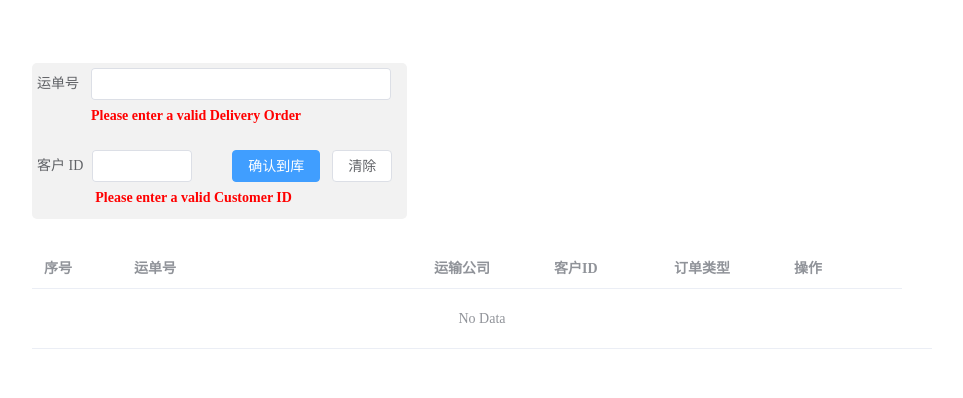
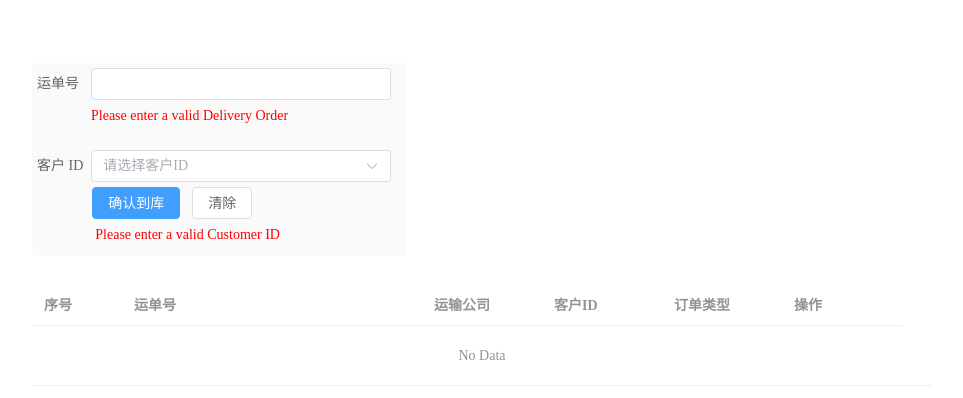
Before and after one commit to sojoongg/eie-houtai, a Vue app: page / in a window 1280 px wide. Both pictures are taken after a click on the button "确认到库". Shown: the top 398 px of the page, without its empty margins (158-1121 px from the left). Built offline with nearby package versions, Linux system fonts and the light colour scheme.

Commit message:
添加dropdown update

```diff
--- a/src/App.vue
+++ b/src/App.vue
@@ -5,23 +5,40 @@
         <el-form-item label="运单号" style="padding-top: 5px">
           <el-input v-model="formData.DOrder" style="width: 300px" />
 
-          <strong v-if="this.errors.length" style="color: red"
-            >Please enter a valid Delivery Order</strong
-          >
+          <p v-if="this.errors.length" style="color: red">
+            Please enter a valid Delivery Order
+          </p>
         </el-form-item>
 
         <el-form-item label="客户 ID" style="padding-bottom: 5px">
-          <el-input
+          <!-- <el-input
             v-model.trim="formData.customerID"
             style="width: 100px; margin-left: -3px"
-          />
-          <el-button type="primary" @click="checkForm" style="margin-left: 40px"
+          /> -->
+          <el-select
+            v-model="formData.customerID"
+            multiple
+            filterable
+            allow-create
+            default-first-option
+            :reserve-keyword="false"
+            placeholder="请选择客户ID"
+            style="width: 300px; margin-left: -4px; margin-bottom: 5px"
+          >
+            <el-option
+              v-for="item in options"
+              :key="item.value"
+              :label="item.label"
+              :value="item.value"
+            />
+          </el-select>
+          <el-button type="primary" @click="checkForm" style="margin-left: -3px"
             >确认到库</el-button
           >
           <el-button @click="onCancel">清除</el-button>
-          <strong v-if="this.errors.length" style="color: red"
-            >Please enter a valid Customer ID</strong
-          >
+          <p v-if="this.errors.length" style="color: red">
+            Please enter a valid Customer ID
+          </p>
         </el-form-item>
       </div>
     </el-form>
@@ -68,6 +85,21 @@ export default {
       },
       tableData: [],
       errors: [],
+      value: [],
+      options: [
+        {
+          value: "80656",
+          label: "80656",
+        },
+        {
+          value: "80749",
+          label: "80749",
+        },
+        {
+          value: "80712",
+          label: "80712",
+        },
+      ],
     };
   },
 
@@ -269,9 +301,14 @@ export default {
 
 .formContent {
   width: 370px;
-  background-color: hsl(0, 0%, 95%);
+  background-color: hsl(0, 0%, 98%);
   padding-left: 5px;
   border-radius: 5px;
+}
+
+p {
+  margin: 0;
+  padding: 0;
 }
 
 .table {
```
